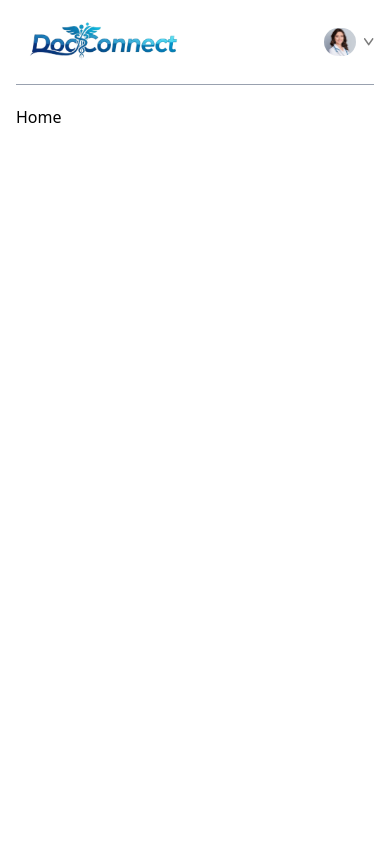
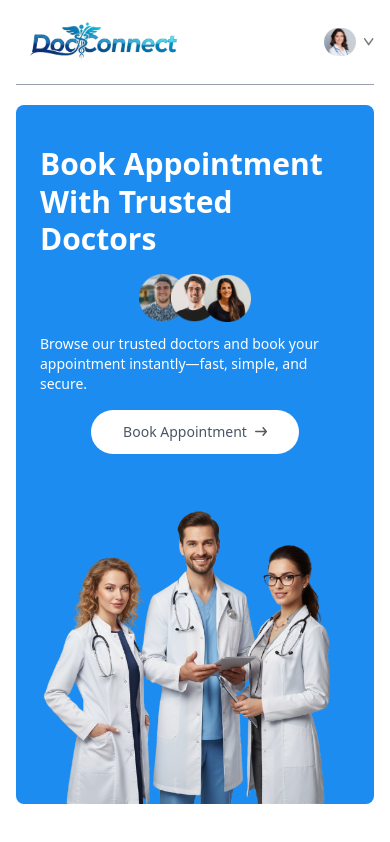
Before and after one commit to nzaman7878/Doctor-Appoinment-Booking-System-Using-MERN-stack, a React (Vite) app in the folder frontend/: page / in a window 390 px wide. Built offline with nearby package versions, Linux system fonts and the light colour scheme.

Commit message:
Add responsive header hero section with Tailwind styling

```diff
--- /dev/null
+++ b/frontend/src/components/Header.jsx
@@ -0,0 +1,41 @@
+import React from 'react'
+import { assets } from '../assets/assets_frontend/assets'
+
+const Header = () => {
+  return (
+    <div className='flex flex-col md:flex-row flex-wrap bg-primary rounded-lg px-6 md:px-10 lg:px-20'>
+  {/* ---------- Left Side ------------- */}
+  <div className='md:w-1/2 flex flex-col items-start justify-center gap-4 py-10 m-auto md:py-[10vw] md:mb-[-30px]'>
+    <p className='text-3xl md:text-4xl lg:text-5xl text-white font-semibold leading-tight md:leading-tight lg:leading-tight'>
+      Book Appointment <br /> With Trusted Doctors
+    </p>
+    <div className='flex flex-col md:flex-row items-center gap-3 text-white text-sm font-light'>
+      <img className='w-28' src={assets.group_profiles} alt="" />
+      <p>
+        Browse our trusted doctors and book your appointment <br className='hidden sm:block' />
+        instantly—fast, simple, and secure.
+      </p>
+    </div>
+    <a
+      href="#speciality"
+      className='flex items-center gap-2 bg-white px-8 py-3 rounded-full text-gray-600 text-sm m-auto md:m-0 hover:scale-105 transition-all duration-300'
+    >
+      Book Appointment
+      <img className='w-3' src={assets.arrow_icon} alt="" />
+    </a>
+  </div>
+
+  {/* ------------ Right Side ---------- */}
+  <div className='md:w-1/2 relative'>
+    <img
+      className='w-full md:absolute bottom-0 h-auto rounded-lg'
+      src={assets.header_img}
+      alt=""
+    />
+  </div>
+</div>
+
+  )
+}
+
+export default Header
--- a/frontend/src/index.css
+++ b/frontend/src/index.css
@@ -1,7 +1,7 @@
 @import "tailwindcss";
 
 @theme {
-  --color-primary: #5f6FFF;
+  --color-primary: #1D8CF0;
 }
 
 .active hr {
--- a/frontend/src/pages/Home.jsx
+++ b/frontend/src/pages/Home.jsx
@@ -1,8 +1,11 @@
 import React from 'react'
+import Header from '../components/Header'
 
 const Home = () => {
   return (
-    <div>Home</div>
+    <div>
+        <Header />
+    </div>
   )
 }
 
```
Also changed, not shown: frontend/src/assets/assets_frontend/group_profiles.png.
